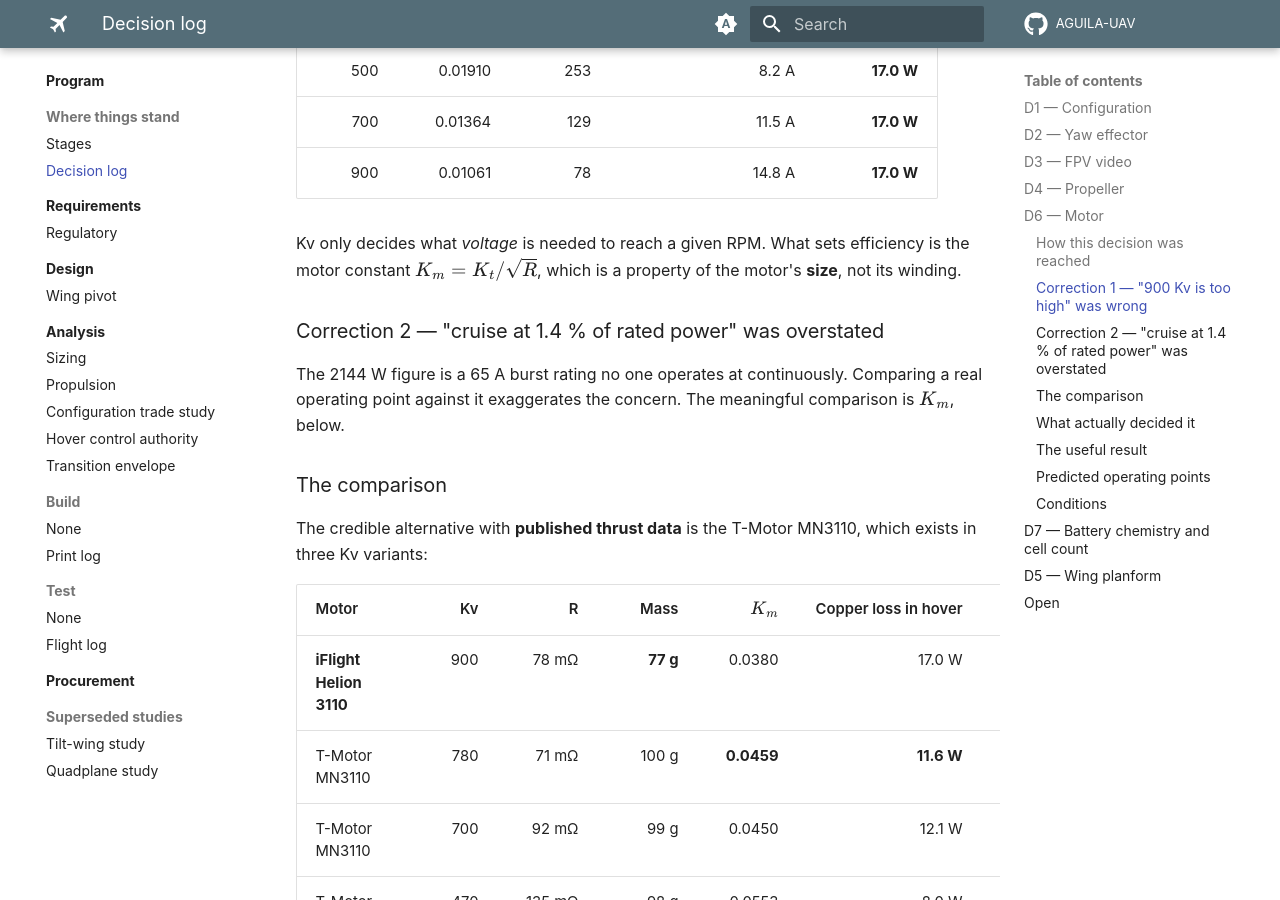
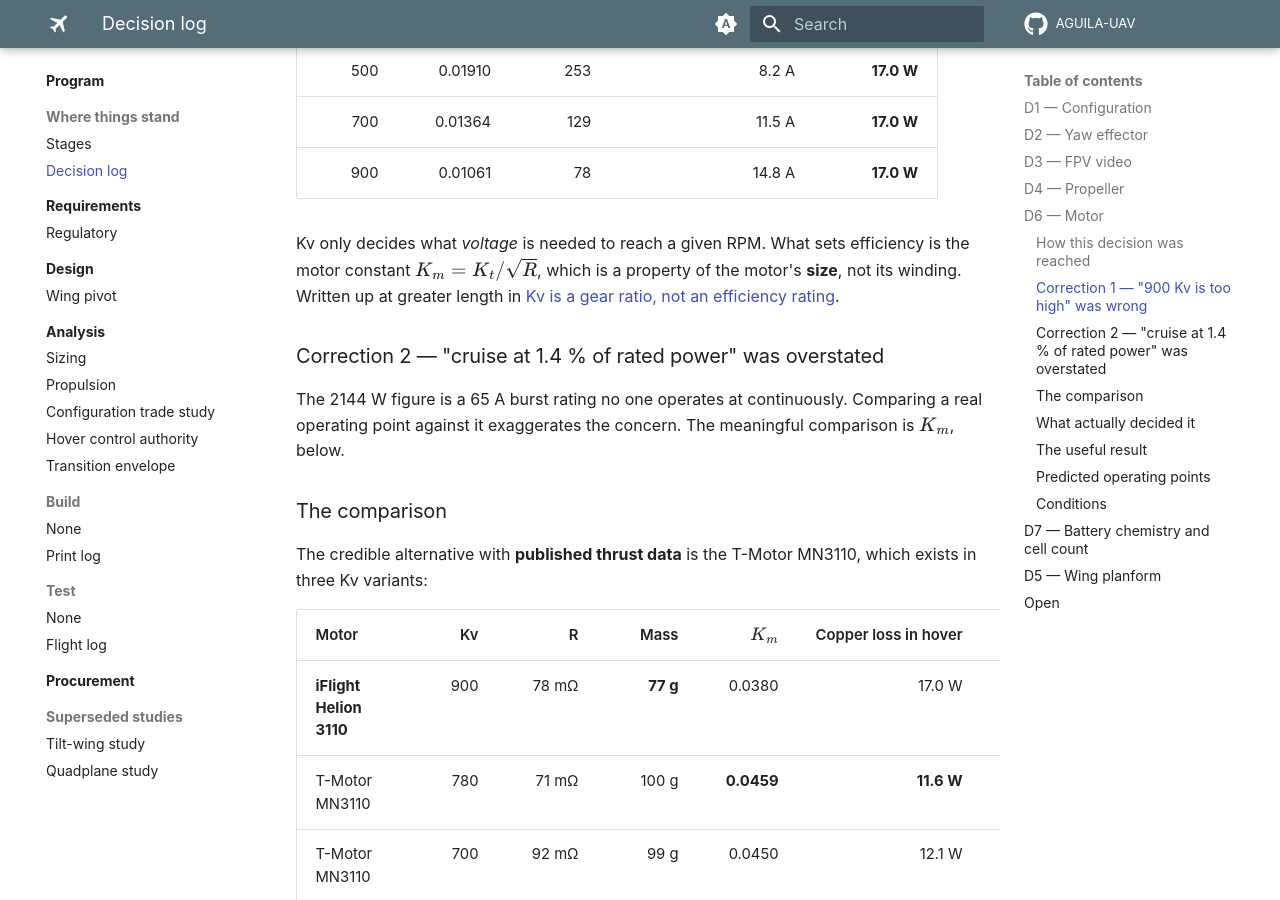
Before and after one commit to juanmasacova/UAV-AGUILA, an MkDocs documentation site: the page built from docs/program/decision-log.md, in a window 1280 px wide and 900 px high, scrolled down 3548 px. Built offline with MkDocs 1.6.1 and Material for MkDocs 9.7.7, drawn with Linux system fonts in a browser that asks for light colours; comment, search, counter and statistics services are not loaded; some of the changed lines change nothing that is shown.

Commit message:
Add Kv blog post and link in decision log
Add new blog post 'Kv is a gear ratio, not an efficiency rating' explaining that Kv determines voltage/RPM matching while motor constant K_m governs efficiency. Update docs/program/decision-log.md to reference the new post for the extended explanation.

```diff
--- /dev/null
+++ b/docs/blog/posts/2026-09-08-kv-is-a-gear-ratio.md
@@ -0,0 +1,69 @@
+---
+date: 2026-09-08
+categories: [Propulsion, Method]
+---
+
+# Kv is a gear ratio, not an efficiency rating
+
+I found a motor that cleared my thrust requirement with margin, weighed less than my budget
+assumed, and used the batteries I already own. Then I nearly rejected it because its Kv was
+900 and my spec said 560.
+
+That instinct was wrong, and the reason is worth writing down.
+
+<!-- more -->
+
+## What I assumed
+
+That a high-Kv motor spins fast and makes little torque, so pairing one with a big slow
+propeller means fighting it — lots of current, lots of heat, poor efficiency. Low Kv for big
+props, high Kv for small ones. That is the rule of thumb everyone repeats.
+
+## What is actually true
+
+Winding a motor for lower Kv means **more turns of thinner wire**. More turns means more
+torque per amp, so you need less current. But thinner wire also means more resistance —
+and resistance goes up as the *square* of the turns.
+
+$$K_t = \frac{9.549}{K_v} \qquad I = \frac{T}{K_t} \propto K_v \qquad R \propto \frac{1}{K_v^2}$$
+
+So copper loss is
+
+$$P_{\text{cu}} = I^2 R \propto K_v^2 \times \frac{1}{K_v^2} = \text{constant}$$
+
+The Kv cancels. Same motor, same torque, rewound for any Kv you like:
+
+| Kv | Torque constant | Resistance | Current at hover | Copper loss |
+|---:|---:|---:|---:|---:|
+| 400 | 0.02387 N·m/A | 395 mΩ | 6.6 A | **17.0 W** |
+| 500 | 0.01910 | 253 mΩ | 8.2 A | **17.0 W** |
+| 700 | 0.01364 | 129 mΩ | 11.5 A | **17.0 W** |
+| 900 | 0.01061 | 78 mΩ | 14.8 A | **17.0 W** |
+
+Identical, every time.
+
+## So what does set efficiency?
+
+The **motor constant**:
+
+$$K_m = \frac{K_t}{\sqrt{R}}$$
+
+$K_m$ tells you how much torque you get per square root of watt lost, and it is a property of
+how much **iron and copper is physically in the motor** — its size. Not its winding. Two
+motors of the same size wound to different Kv have the same $K_m$.
+
+If you want less loss for a given torque, the only answer is a bigger motor. Rewinding just
+moves the same loss between volts and amps.
+
+## What it changed
+
+Kv stopped being an efficiency question for me and became a **matching** question: does this
+motor reach the RPM I need, on the battery I have, without running out of throttle or hitting
+its speed limit? That is all it decides. It is a gear ratio.
+
+And I stopped comparing motors by Kv. The comparison that matters is $K_m$ against mass —
+which, when I actually ran it, said the motor I nearly rejected was the right one anyway, just
+not for the reasons I first gave.
+
+The rule of thumb is not wrong exactly. Low-Kv motors *are* usually paired with big props. But
+that is because of voltage matching, not efficiency — and I had cause and effect backwards.
--- a/docs/program/decision-log.md
+++ b/docs/program/decision-log.md
@@ -108,7 +108,8 @@
 
 Kv only decides what *voltage* is needed to reach a given RPM. What sets efficiency is the
 motor constant $K_m = K_t/\sqrt{R}$, which is a property of the motor's **size**, not its
-winding.
+winding. Written up at greater length in
+[Kv is a gear ratio, not an efficiency rating](../blog/posts/2026-09-08-kv-is-a-gear-ratio.md).
 
 ### Correction 2 — "cruise at 1.4 % of rated power" was overstated
 
```
